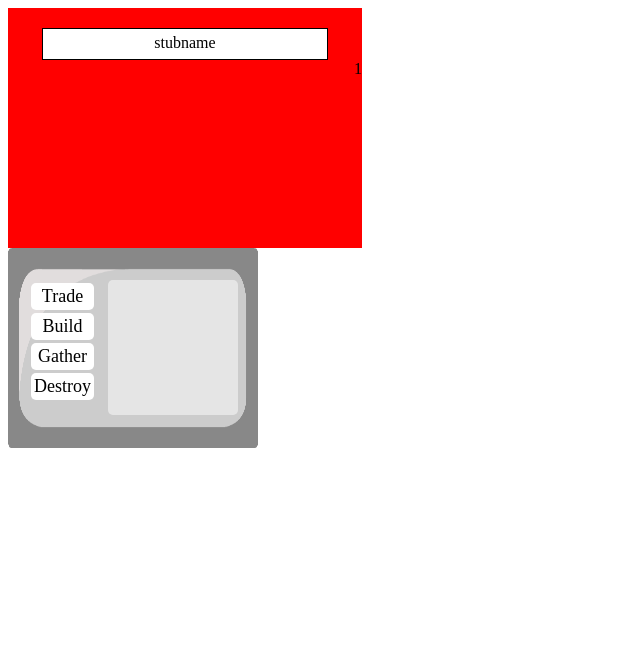
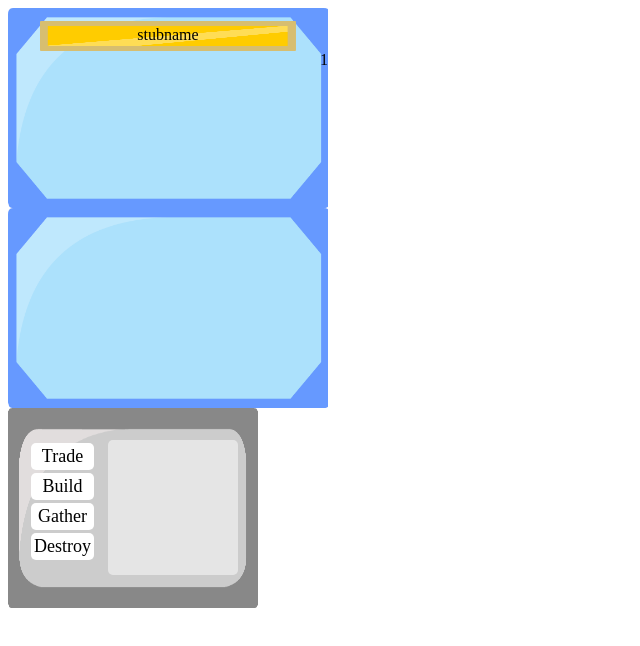
Before and after one commit to nekonekonik/Dwarves-Of-Arcadia, a website: page app/views/game.html in a window 1280 px wide. Shown: the whole page, without its empty margins (0-640 px from the left). Drawn offline with Linux system fonts and the light colour scheme; files whose address does not match are found by name.

Commit message:
added background images

```diff
--- a/app/styles/game.css
+++ b/app/styles/game.css
@@ -1,19 +1,19 @@
 .player-info-sheet {
-	background-color: red;
-	height: 120px;
-	width: 28%;
+	background-image: url("../images/bluePlayerBox.png");
+	background-size: cover;
+	height: 200px;
+	width: 320px;
 	text-align: center;
 }
 
 .player-name-container {
-	background-color: white;
-	width: 80%;
+	background-image: url("../images/goldNameBox.png");
+	background-size: 100% 100%;
+    background-repeat: no-repeat;
+	width: 256px;
 	height: 30px;
 	display: inline-block;
-	margin-top: 20px;
-	border-color: black;
-	border-width: 1px;
-	border-style: solid;
+	margin-top: 13px;
 	text-align: center;
 }
 
```
